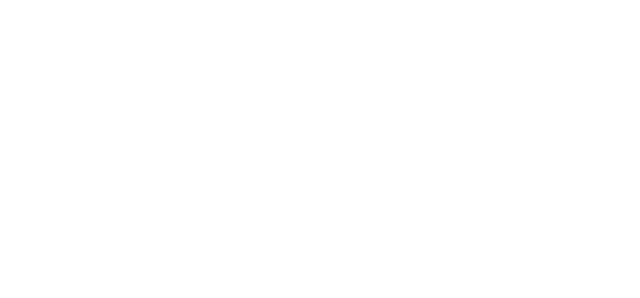
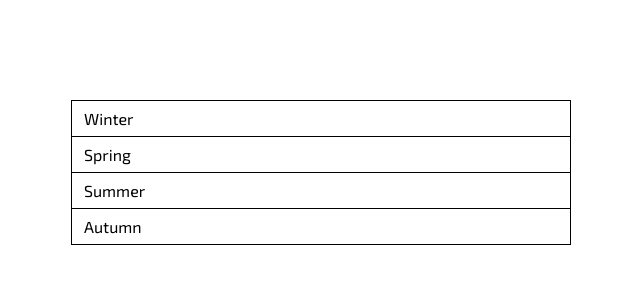
Before and after one commit to Omen-X/widgets, a website built with webpack: page src/index.html in a window 1280 px wide. Shown: the whole page, without its empty margins (319-959 px from the left). Built offline with nearby package versions, Linux system fonts and the light colour scheme.

Commit message:
basic config, select

```diff
--- /dev/null
+++ b/src/common/app.sass
@@ -0,0 +1,12 @@
+body
+  font-family: 'Exo 2', sans-serif
+
+.section
+  display: flex
+  justify-content: center
+  max-width: 1000px
+  margin: 50px auto
+  padding: 50px 15px
+
+  & > *
+    flex: 1 1 auto
--- a/src/elements/select/index.js
+++ b/src/elements/select/index.js
@@ -1,4 +1,101 @@
+import './select.sass';
 
-const select = '<p>Select</p>';
+// analyze node => set some options
+// render a new custom element
 
-export default select;
+class Select {
+  constructor(selector, options) {
+    this.defaults = {};
+    this.options = this.setOptions(options);
+    this.selector = selector;
+    this.element = document.querySelector(selector);
+
+    this.setOptions(options);
+    this.parseNode();
+
+    this.classes = {
+      wrap: 'select-wrap',
+      optionActive: 'select-option_active',
+      optionsList: 'select-options',
+      option: 'select-option',
+      optionSelected: 'select-option_selected',
+    };
+
+    this.render();
+  }
+
+  setOptions(options) {
+    return Object.assign({}, this.defaults, options);
+  }
+
+  /**
+   * Analyzes the structure of an element,
+   * and stores certain values in the options object
+   */
+  parseNode() {
+    // static collection
+    const selectOptions = document.querySelectorAll(`${this.selector} option`);
+
+    // selected option
+    let selectedOptionIndex = 0;
+    [...selectOptions].map((option, i) => {
+      if (option.hasAttribute('selected')) selectedOptionIndex = i;
+    });
+
+    this.options.selectOptions = selectOptions;
+    this.options.selectedOptionIndex = selectedOptionIndex;
+  }
+
+  renderOption(element, index) {
+    const option = document.createElement('li');
+
+    // Html-structure
+    option.classList.add(this.classes.option);
+    option.dataset.index = index;
+
+    if (this.selectedOptionIndex === index) {
+      option.classList.add(this.classes.optionSelected);
+    }
+
+    // Text
+    option.textContent = element.textContent;
+
+    return option;
+  }
+
+  renderActiveOption() {
+    // Create an active option
+    const activeOption = document.createElement('div');
+    activeOption.classList.add(this.classes.optionActive);
+
+    return activeOption;
+  }
+
+  renderOptionsList() {
+    // Create an options list
+    const optionsList = document.createElement('ul');
+    optionsList.classList.add(this.classes.optionsList);
+
+    [...this.options.selectOptions].map((option, i) => {
+      optionsList.appendChild(this.renderOption(option, i));
+    });
+
+    return optionsList;
+  }
+
+  render() {
+    const elementParent = this.element.parentNode;
+
+    // Create a wrapper
+    const wrap = document.createElement('div');
+    wrap.classList.add(this.classes.wrap);
+
+    elementParent.appendChild(wrap);
+
+    wrap.appendChild(this.element);
+    wrap.appendChild(this.renderActiveOption());
+    wrap.appendChild(this.renderOptionsList());
+  }
+}
+
+export default Select;
--- /dev/null
+++ b/src/elements/select/select.sass
@@ -0,0 +1,24 @@
+.select-wrap
+  max-width: 500px
+
+  *
+    padding: 0
+    margin: 0
+
+  select
+    position: absolute
+    border: none
+    overflow: hidden
+    width: 0
+    height: 0
+
+.select-options
+  list-style: none
+  border: 1px solid
+
+.select-option
+  padding: 8px 12px
+  border-bottom: 1px solid
+
+  &:last-child
+    border-bottom: 0
--- a/src/index.html
+++ b/src/index.html
@@ -3,8 +3,20 @@
 <head>
   <meta charset="UTF-8">
   <title>Widgets</title>
+  <link href="https://fonts.googleapis.com/css?family=Exo+2:300,400,500,700" rel="stylesheet">
 </head>
 <body>
 
+  <!-- SELECT -->
+
+  <section class="select section">
+    <select name="select" id="select">
+      <option value="Winter">Winter</option>
+      <option value="Spring">Spring</option>
+      <option value="Summer">Summer</option>
+      <option value="Autumn">Autumn</option>
+    </select>
+  </section>
+
 </body>
 </html>
--- a/src/index.js
+++ b/src/index.js
@@ -1 +1,8 @@
-import select from './elements/select';
+import './common/app.sass';
+
+import Select from './elements/select';
+
+
+// ========>> SELECT <<========
+
+const select = new Select('#select', {});
--- a/webpack.config.js
+++ b/webpack.config.js
@@ -15,7 +15,12 @@
 const { ifProduction, ifDevelopment } = getIfUtils(process.env.NODE_ENV);
 
 const config = {
-  entry: './src/index.js',
+  entry: [
+    // 'core-js/fn/object/assign',
+    // 'core-js/fn/array/from',
+    'babel-polyfill',
+    './src/index.js',
+  ],
   output: {
     path: path.resolve(__dirname, 'dist'),
     filename: 'index.js',
@@ -114,7 +119,7 @@
           sound: false,
         });
       },
-    })
+    }),
   ],
 };
 
@@ -148,7 +153,7 @@
     port: 3000,
     publicPath: '/',
     compress: true,
-    stats: 'minimal'
+    stats: 'minimal',
     // stats: {
     //   assetsSort: 'size',
     //   assets: false,
```
Also changed, not shown: package.json (+10 -4 lines), .babelrc (added), 1 other file.
